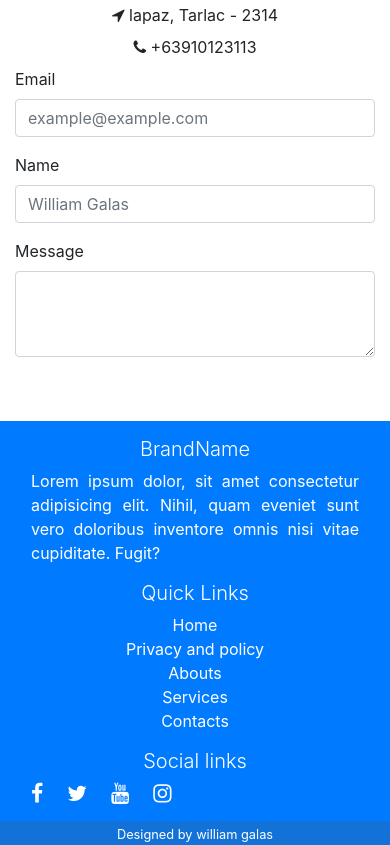
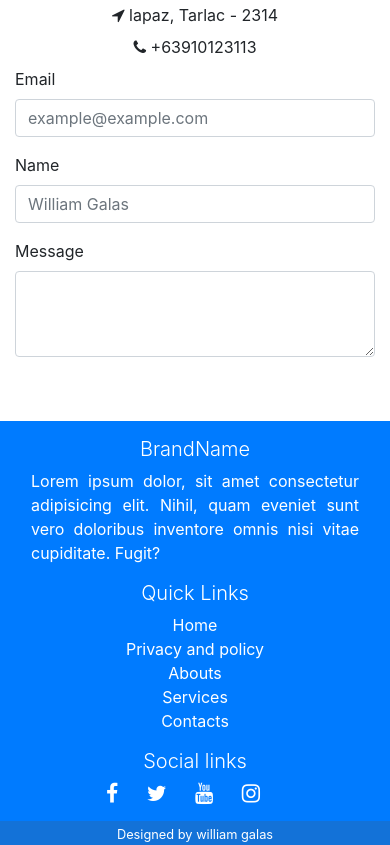
Before and after one commit to elezerk4ever/ian-first-template, a plain HTML site: page index.html in a window 390 px wide. Shown: the part 3234-4079 px from the top of the page. Drawn offline with nearby package versions, Linux system fonts and the light colour scheme.

Commit message:
fixing social links

```diff
--- a/index.html
+++ b/index.html
@@ -337,11 +337,11 @@
             <h4 class="lead">
               Social links
             </h4>
-            <div class="d-flex">
-              <a href="#" class="text-white mr-4"><i class="fa fa-facebook fa-lg"></i></a>
-              <a href="#" class="text-white mr-4"><i class="fa fa-twitter fa-lg"></i></a>
-              <a href="#" class="text-white mr-4"><i class="fa fa-youtube fa-lg"></i></a>
-              <a href="#" class="text-white mr-4"><i class="fa fa-instagram fa-lg"></i></a>
+            <div class="d-md-flex text-center">
+              <a href="#" class="text-white mr-4" class=""><i class="fa fa-facebook fa-lg"></i></a>
+              <a href="#" class="text-white mr-4" class=""><i class="fa fa-twitter fa-lg"></i></a>
+              <a href="#" class="text-white mr-4" class=""><i class="fa fa-youtube fa-lg"></i></a>
+              <a href="#" class="text-white mr-4" class=""><i class="fa fa-instagram fa-lg"></i></a>
             </div>
           </div>
         </div>
```
